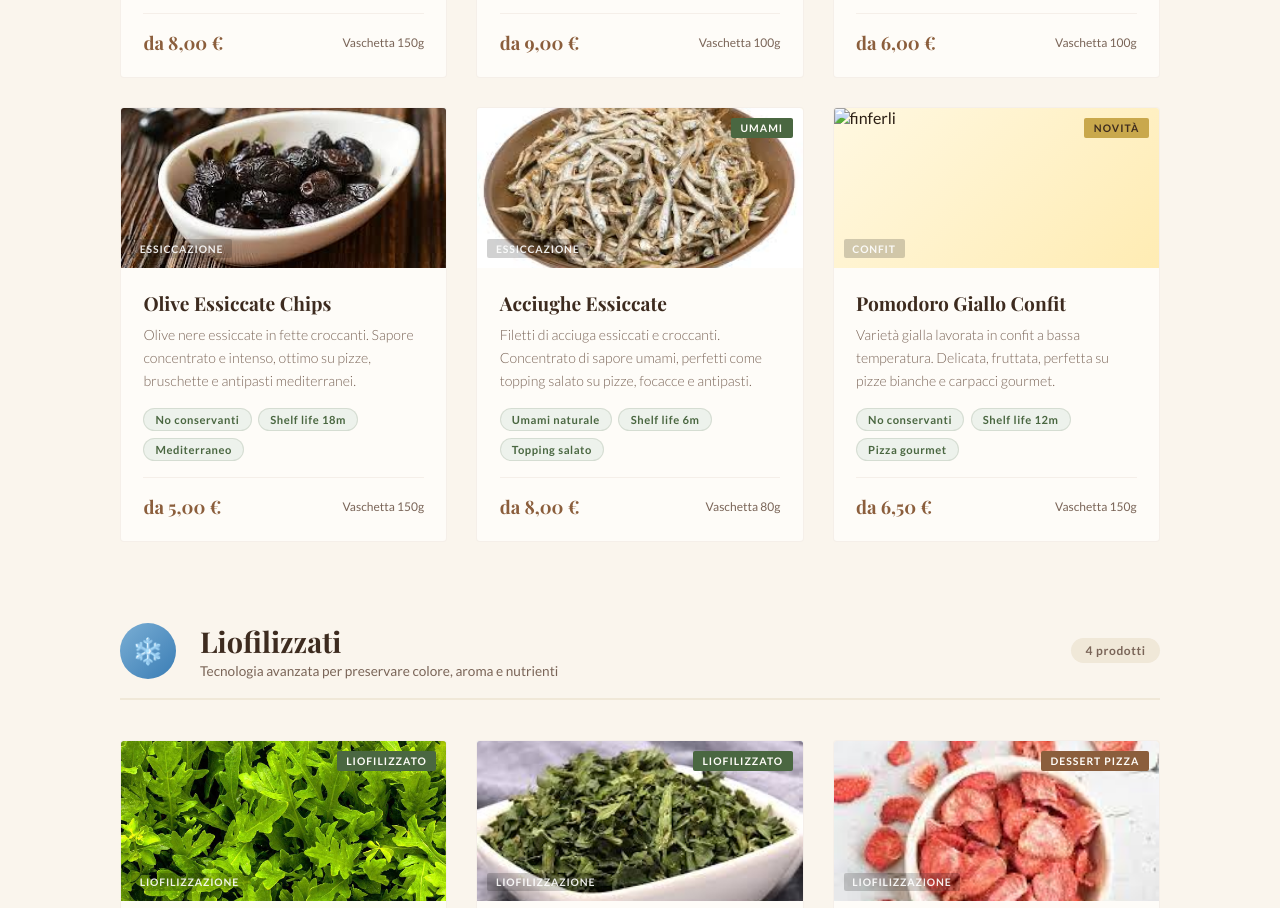
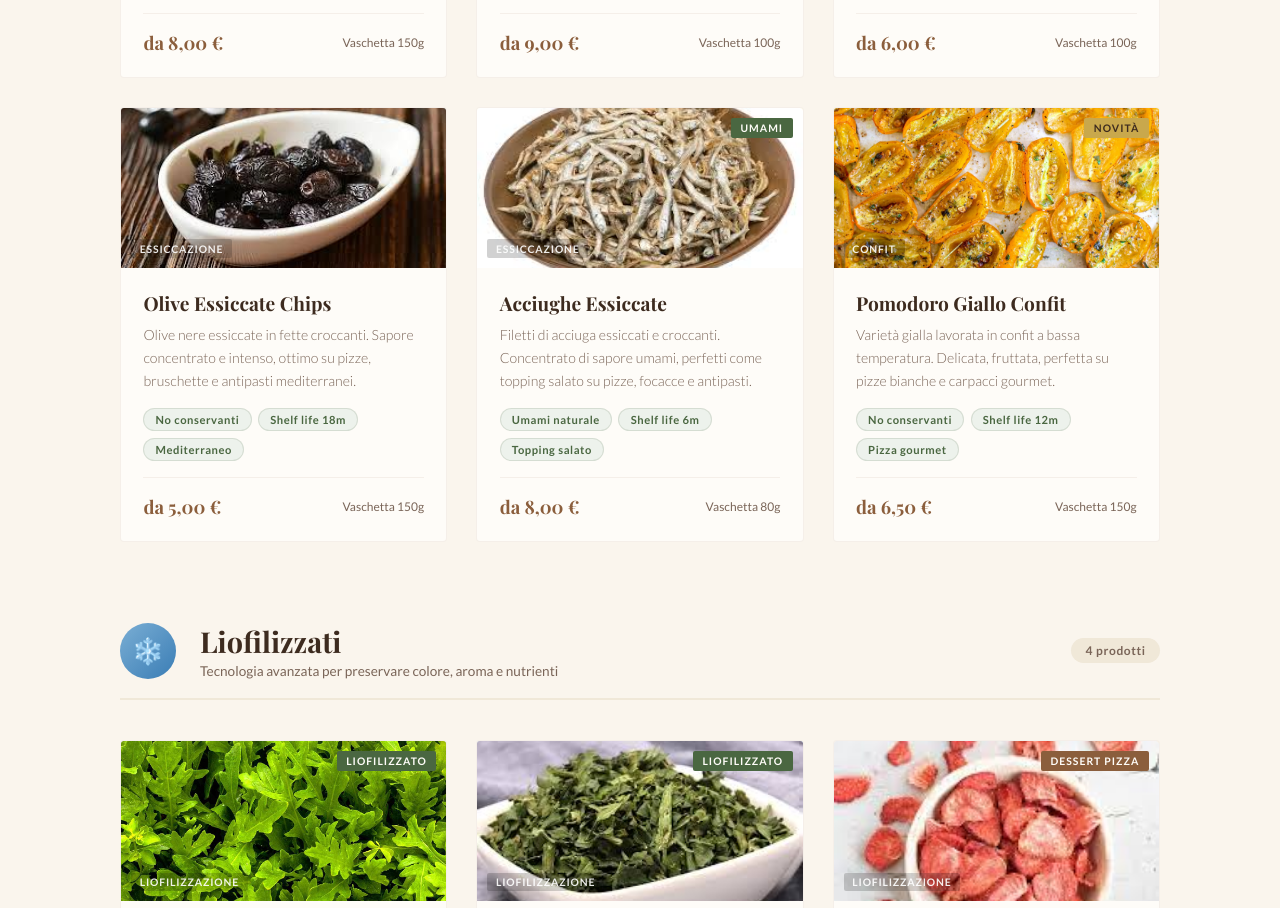
Before and after one commit to Frenna01/prodotti, a plain HTML site: page index.html in a window 1280 px wide. Shown: the part 4017-4925 px from the top of the page. Drawn offline with nearby package versions, Linux system fonts and the light colour scheme; a web font is replaced by a local one.

Commit message:
Update index.html

```diff
--- a/index.html
+++ b/index.html
@@ -690,7 +690,7 @@
       <div class="product-card">
         <div class="product-visual bg-3">
 
-          <img src="giallo_confit.jpg" alt="finferli">
+          <img src="giallo confit.jpg" alt="finferli">
           <span class="product-badge badge-gold">Novità</span>
           <span class="product-method">Confit</span>
         </div>
```
